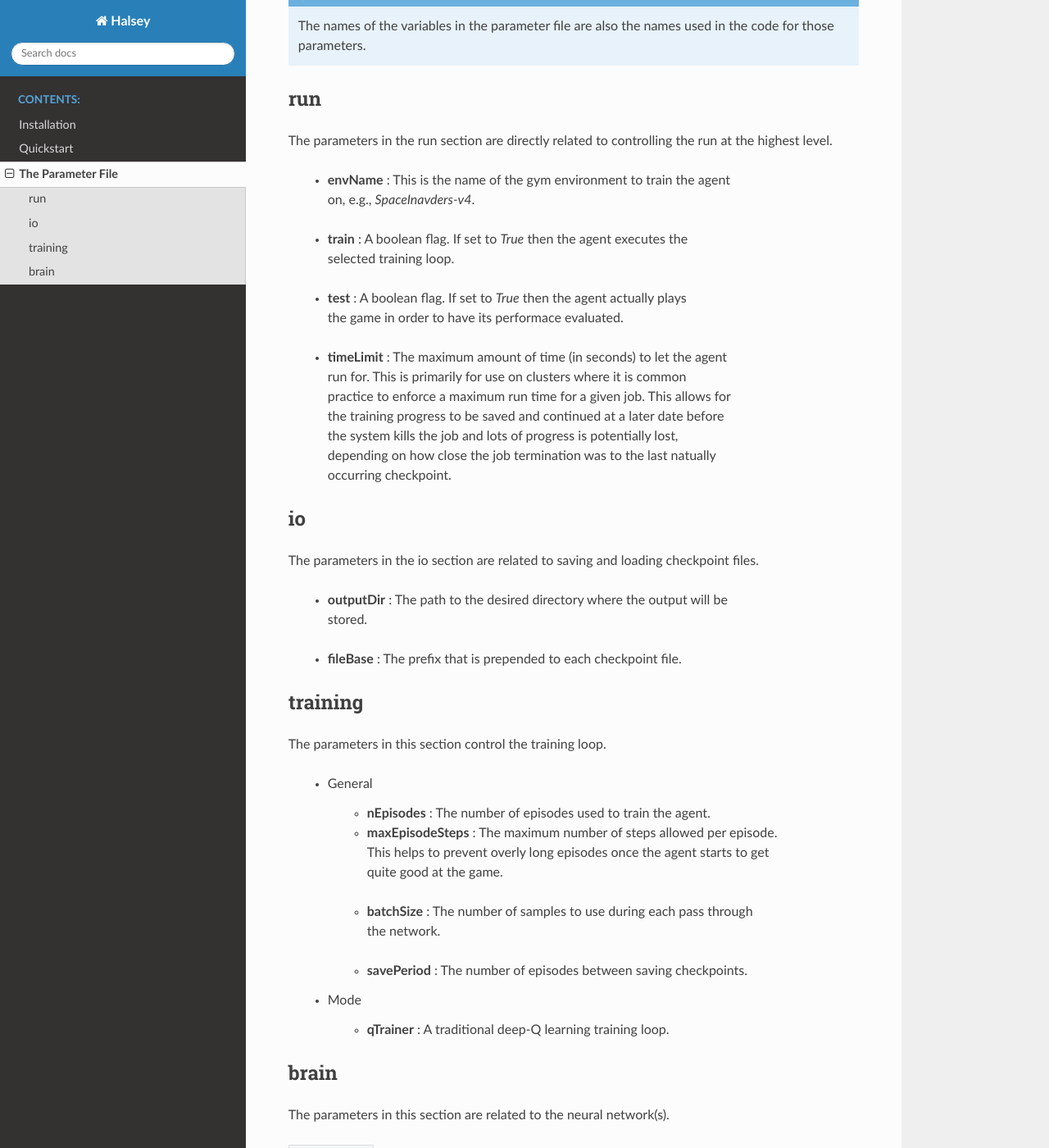
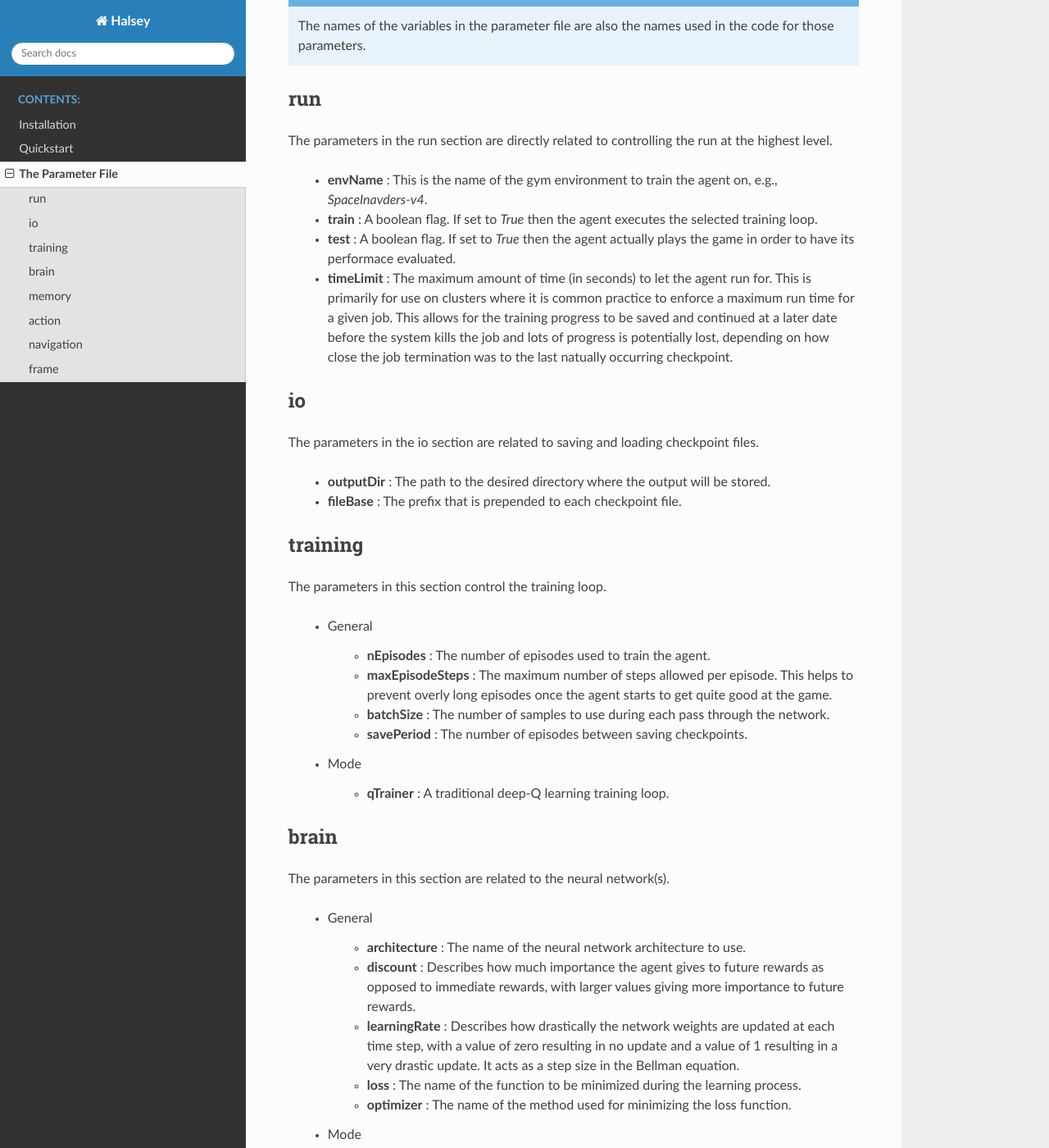
Before and after one commit to jcoughlin11/halsey, a Sphinx documentation site: the page built from docs/source/parameter_file/parameters.rst, in a window 1280 px wide and 1400 px high, scrolled down 1392 px. Shown: the whole window at 82% size. Built offline with Sphinx 7.4.7 and the Read the Docs theme 2.0.0, drawn with Linux system fonts in a browser that asks for light colours; some of the changed text lies outside the part shown.

Commit message:
Finished the parameter file documentation.

```diff
--- a/docs/source/parameter_file/parameters.rst
+++ b/docs/source/parameter_file/parameters.rst
@@ -79,22 +79,13 @@
 The parameters in the run section are directly related to controlling the run
 at the highest level.
 
-    * | **envName** : This is the name of the gym environment to train the agent
-      | on, e.g., `SpaceInavders-v4`.
+    * **envName** : This is the name of the gym environment to train the agent on, e.g., `SpaceInavders-v4`.
 
-    * | **train** : A boolean flag. If set to `True` then the agent executes the
-      | selected training loop.
+    * **train** : A boolean flag. If set to `True` then the agent executes the selected training loop.
 
-    * | **test** : A boolean flag. If set to `True` then the agent actually plays
-      | the game in order to have its performace evaluated.
+    * **test** : A boolean flag. If set to `True` then the agent actually plays the game in order to have its performace evaluated.
 
-    * | **timeLimit** : The maximum amount of time (in seconds) to let the agent
-      | run for. This is primarily for use on clusters where it is common
-      | practice to enforce a maximum run time for a given job. This allows for
-      | the training progress to be saved and continued at a later date before
-      | the system kills the job and lots of progress is potentially lost,
-      | depending on how close the job termination was to the last natually
-      | occurring checkpoint.
+    * **timeLimit** : The maximum amount of time (in seconds) to let the agent run for. This is primarily for use on clusters where it is common practice to enforce a maximum run time for a given job. This allows for the training progress to be saved and continued at a later date before the system kills the job and lots of progress is potentially lost, depending on how close the job termination was to the last natually occurring checkpoint.
 
 .. _ioparams:
 
@@ -104,8 +95,7 @@
 The parameters in the io section are related to saving and loading checkpoint
 files.
 
-    * | **outputDir** : The path to the desired directory where the output will be
-      | stored.
+    * **outputDir** : The path to the desired directory where the output will be stored.
     * **fileBase** : The prefix that is prepended to each checkpoint file.
 
 .. _trainingparams:
@@ -118,11 +108,8 @@
     * General
 
         - **nEpisodes** : The number of episodes used to train the agent.
-        - | **maxEpisodeSteps** : The maximum number of steps allowed per episode.
-          | This helps to prevent overly long episodes once the agent starts to get
-          | quite good at the game.
-        - | **batchSize** : The number of samples to use during each pass through
-          | the network.
+        - **maxEpisodeSteps** : The maximum number of steps allowed per episode. This helps to prevent overly long episodes once the agent starts to get quite good at the game.
+        - **batchSize** : The number of samples to use during each pass through the network.
         - **savePeriod** : The number of episodes between saving checkpoints.
     * Mode
 
@@ -134,3 +121,90 @@
 =====
 
 The parameters in this section are related to the neural network(s).
+
+    * General
+
+        - **architecture** : The name of the neural network architecture to use.
+        - **discount** : Describes how much importance the agent gives to future rewards as opposed to immediate rewards, with larger values giving more importance to future rewards.
+        - **learningRate** : Describes how drastically the network weights are updated at each time step, with a value of zero resulting in no update and a value of 1 resulting in a very drastic update. It acts as a step size in the Bellman equation.
+        - **loss** : The name of the function to be minimized during the learning process.
+        - **optimizer** : The name of the method used for minimizing the loss function.
+    * Mode
+
+        - **vanillaQ** : The learning algorithm described in [Minh13]_.
+        - **doubleDqn** : The learning algorithm described in [Hasselt15]_.
+        - **fixedQ** : The learning algorithm described in [Lillicrap15]_.
+
+            + **fixedQSteps** : The number of time steps that must elapse before updating the weights of the target network with those of the primary network.
+
+.. _memoryparams:
+
+memory
+======
+
+The parameters in this section are related to the memory buffer.
+
+    * General
+
+        - **maxSize** : The max number of samples allowed to be held in the memory buffer. Once this limit is reached, the oldest samples begin to be deleted from the buffer in order to make room for the newest samples.
+        - **pretrainLen** : The number of samples to initially fill the memory buffer with in order to avoid the empty memory problem at the start of training.
+    * Mode
+
+        - **experience** : Selecting this type of memory causes the memory buffer to fill with individual (state, action, reward, next state, done) experiences.
+        - **episode** : Selecting this type of memory causes the memory buffer to fill with entire episodes, traces of which are selected for use in learning.
+
+.. _actionparams:
+
+action
+======
+
+The parameters in this section are related to the issue of exploration vs.
+exploitation during the training process.
+
+    * Mode
+
+        - **epsilonGreedy** : This strategy chooses a random action with probability :math:`\epsilon` and expoints the agent's knowledge of the game otherwise. At the start of training we have :math:`\epsilon \approx 1` and, as training continues we have :math:`\lim_{t\rightarrow\infty} \epsilon \rightarrow \epsilon_f`; that is, the probability of selecting a random action approaches some lower limit (usually non-zero in order to always allow for a chance of trying something new).
+        - **epsDecayRate** : How quickly :math:`\epsilon` anneals from its initial value to its final value.
+        - **epsilonStart** : The initial value of :math:`\epsilon`.
+        - **epsilonStop** : The lowest :math:`\epsilon` is allowed to get.
+
+.. _navigationparams:
+
+navigation
+==========
+
+The parameters in this section are related to how the agent steps through data
+provided by the game environment (e.g., Markovian vs. partially-observable Markovian).
+
+    * Mode
+
+        - **frameByFrame** : Standard Markovian processing. Goes through the game seeing every frame in order.
+
+.. _frameparams:
+
+frame
+=====
+
+The parameters in this section are related to how the agent preprocesses the game frames
+that it receives (e.g., cropping, scaling, etc.). The crop parameters are useful for
+removing unnecessary parts of the game screen. The shrink parameters are used for scaling
+the image (usually down to a smaller, more manageable size).
+
+    * Mode
+
+        - **vanilla** : The standard image processing pipeline from [Minh13]_.
+
+            + **cropBot** : The number of rows to remove from the image starting with the bottom.
+            + **cropLeft** : The number of columns to remove from the image starting from the left.
+            + **cropRight** : The number of columns to remove from the image starting from the right.
+            + **cropTop** : The number of rows to remove from the image starting from the top.
+            + **shrinkCols** : The number of columns to use in the scaled version of the image.
+            + **srhinkRows** : The number of rows to use in the scaled version of the image.
+            + **traceLen** : The number of frames to stack together as one state. This helps solve the problem of temporal limitation.
+
+.. [Minh13] `Minh, V., **et al**., "Playing Atari with Deep Reinforcement Learning,"
+    CoRR, vol. 1312, 2013. <https://arxiv.org/abs/1312.5602>`_
+.. [Hasselt15] `van Hasselt, H., **et al**., "Deep Reinforcement Learning with Double Q-Learning,"
+    CoRR, vol. 1509, 2015. <https://arxiv.org/abs/1509.06461>`_
+.. [Lillicrap15] `Lillicrap, T., **et al**., "Continuous Control with Deep Reinforcement Learning,"
+    arXiv e-prints, 2015. <https://arxiv.org/abs/1509.02971>`_
```
Also changed, not shown: other parts of docs/source/parameter_file/parameters.rst (+4 -4 lines), 1 other file.
